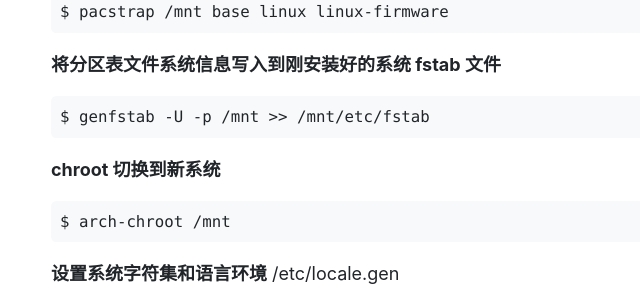
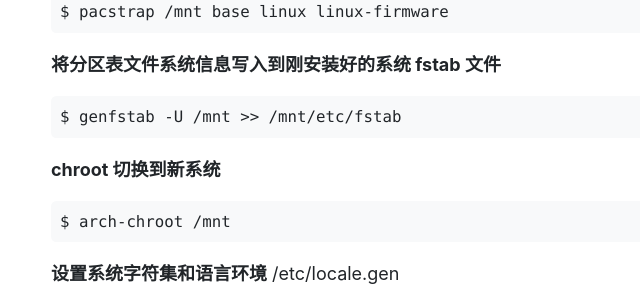
Before and after one commit to ehsud/blog, a Jekyll site: the page built from linux/archlinux-install-guide-uefi.md, in a window 1280 px wide and 900 px high, scrolled down 745 px. Shown: the part 153-453 px from the top of the window, without its empty margins (34-674 px from the left). Built offline with Jekyll 4.4.1, drawn with Linux system fonts in a browser that asks for light colours.

Commit message:
Updated some files

```diff
--- a/linux/archlinux-install-guide-uefi.md
+++ b/linux/archlinux-install-guide-uefi.md
@@ -32,7 +32,7 @@ ArchLinux 是一个适合动手能力较强的 Linux 高级用户使用的发行
 
 **将分区表文件系统信息写入到刚安装好的系统 fstab 文件**
 
-    $ genfstab -U -p /mnt >> /mnt/etc/fstab
+    $ genfstab -U /mnt >> /mnt/etc/fstab
 
 **chroot 切换到新系统**
 
```
Also changed, not shown: linux/archlinux-install-guide.md (+1 -1 lines).
